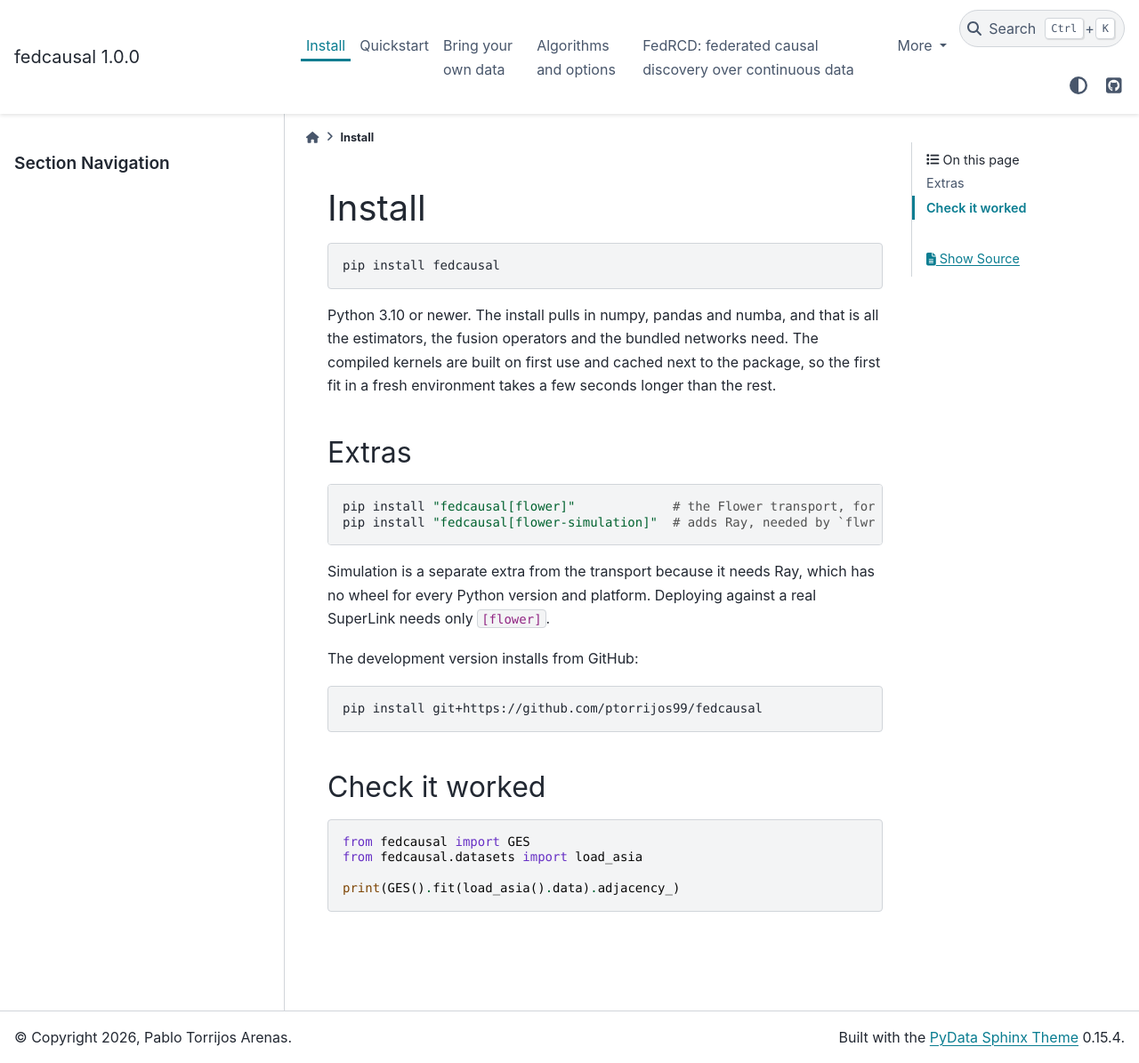
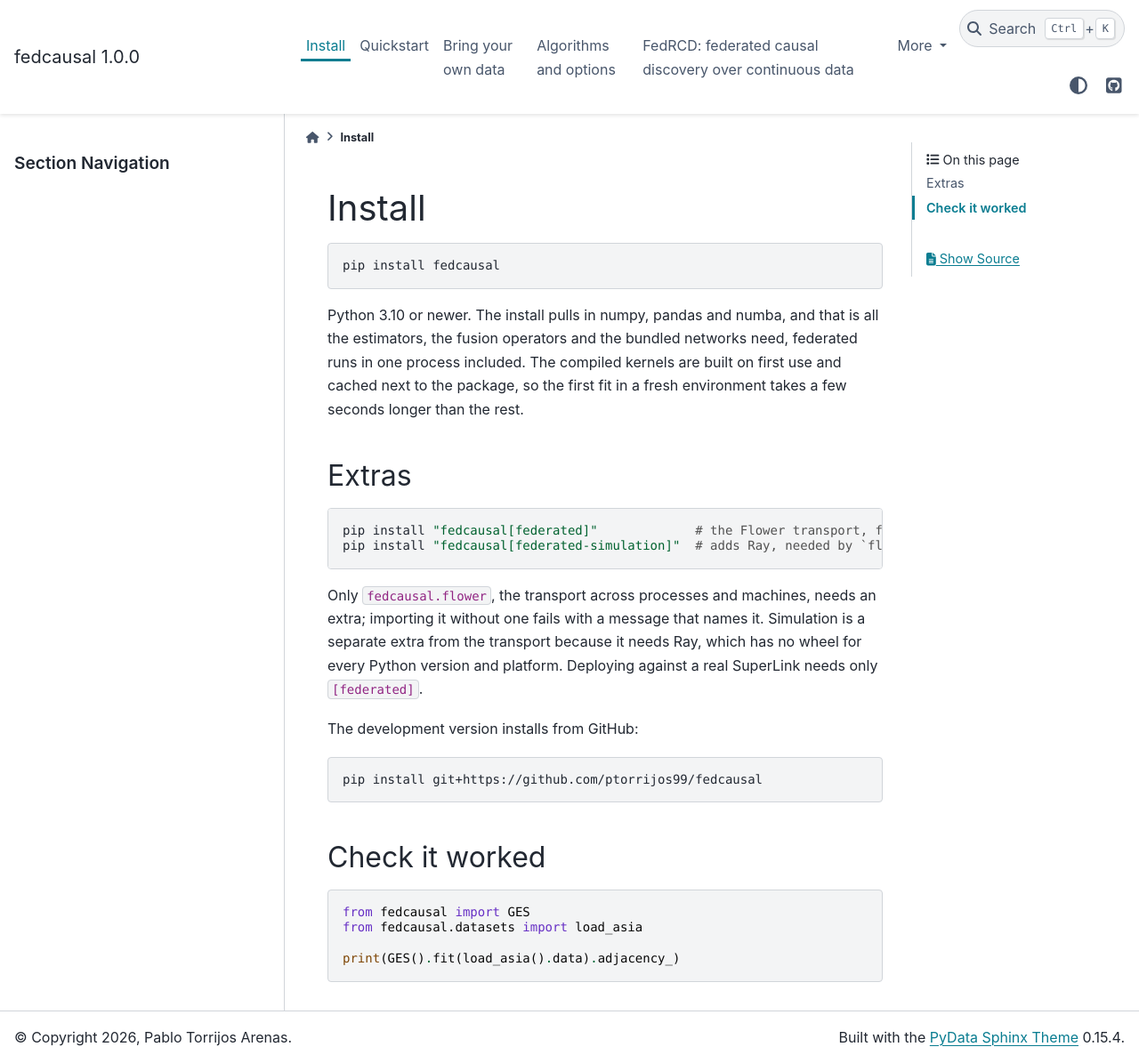
Before and after one commit to ptorrijos99/FedCausal, a Sphinx documentation site: the page built from docs/install.md, in a window 1280 px wide and 1195 px high. Shown: the whole window at 89% size. Built offline with Sphinx 7.4.7 and the PyData theme 0.15.4, drawn with Linux system fonts in a browser that asks for light colours; pages that are not in the unit, such as notebooks, are missing from menus.

Commit message:
test: the core never imports the federated part
tests/test_layout.py checks, by parsing the source, that data, graph,
scores, search, metrics, io and datasets import nothing from fedges,
fusion, lingam or flower, not even for type hints, and runs GES in a
fresh interpreter where those modules and Flower cannot be imported. The
README, the install guide, the API reference and CONTRIBUTING describe
the two layers, so that a later split into two distributions is a move.

````diff
--- a/docs/api.rst
+++ b/docs/api.rst
@@ -23,6 +23,11 @@ given structure on given data do not change beyond rounding.
 
 The score objects cache what they compute and are not safe to share between
 threads; use one per thread, or processes.
+
+The modules come in two layers. The core, from *Data* to *Graphs and
+metrics*, learns structures in one place and never imports the federated part
+below it, which runs the same methods across sites; only its transport,
+:mod:`fedcausal.flower`, needs the ``federated`` extra.
 
 Data
 ----
--- a/docs/install.md
+++ b/docs/install.md
@@ -4,16 +4,16 @@
 pip install fedcausal
 ```
 
-Python 3.10 or newer. The install pulls in numpy, pandas and numba, and that is all the estimators, the fusion operators and the bundled networks need. The compiled kernels are built on first use and cached next to the package, so the first fit in a fresh environment takes a few seconds longer than the rest.
+Python 3.10 or newer. The install pulls in numpy, pandas and numba, and that is all the estimators, the fusion operators and the bundled networks need, federated runs in one process included. The compiled kernels are built on first use and cached next to the package, so the first fit in a fresh environment takes a few seconds longer than the rest.
 
 ## Extras
 
 ```bash
-pip install "fedcausal[flower]"             # the Flower transport, for deployment
-pip install "fedcausal[flower-simulation]"  # adds Ray, needed by `flwr run`
+pip install "fedcausal[federated]"             # the Flower transport, for deployment
+pip install "fedcausal[federated-simulation]"  # adds Ray, needed by `flwr run`
 ```
 
-Simulation is a separate extra from the transport because it needs Ray, which has no wheel for every Python version and platform. Deploying against a real SuperLink needs only `[flower]`.
+Only `fedcausal.flower`, the transport across processes and machines, needs an extra; importing it without one fails with a message that names it. Simulation is a separate extra from the transport because it needs Ray, which has no wheel for every Python version and platform. Deploying against a real SuperLink needs only `[federated]`.
 
 The development version installs from GitHub:
 
````
Also changed, not shown: CONTRIBUTING.md (+4 -4 lines), README.md (+13 -1 lines), docs/validation.md (+3 -2 lines), 1 other file.
